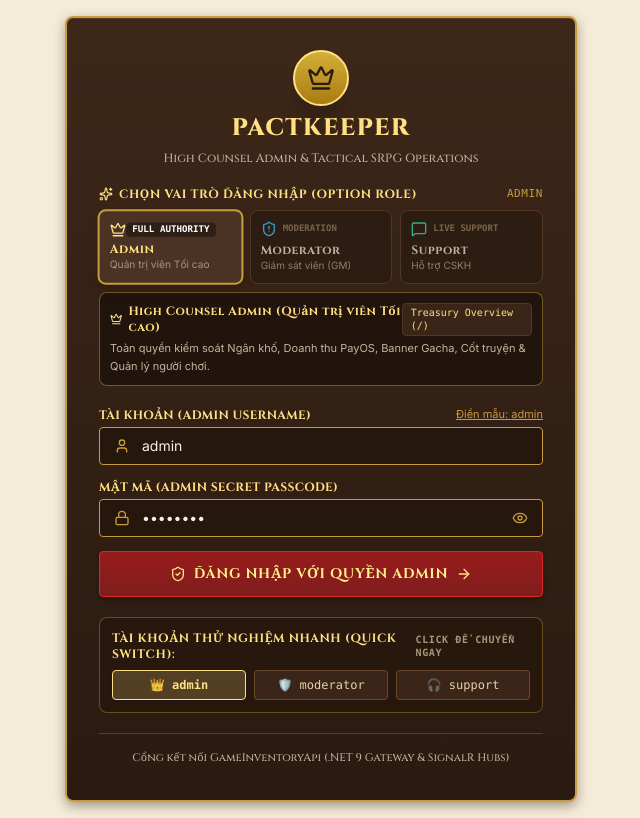
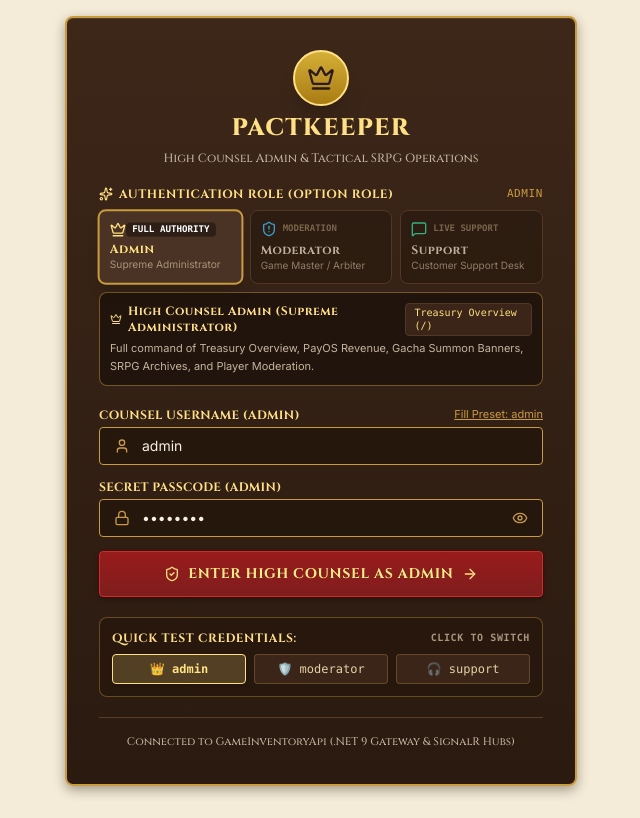
Before and after one commit to VHoangThang2004/Admin_Pactkeeper, a React (Vite) app: page /login in a window 1280 px wide. Shown: the whole page, without its empty margins (319-959 px from the left). Built offline with nearby package versions, Linux system fonts and the light colour scheme; no server answers.

Commit message:
chore(i18n): enforce 100% English language across all website UI components and currency formatting

```diff
--- a/src/pages/DashboardOverview.tsx
+++ b/src/pages/DashboardOverview.tsx
@@ -363,7 +363,7 @@ export const DashboardOverview: React.FC<DashboardOverviewProps> = ({ role = 'Ad
             <div className="flex items-center gap-2.5 mt-1.5">
               <Coins className="w-6 h-6 text-[#f59e0b]" />
               <span className="text-2xl md:text-3xl font-extrabold font-mono text-[#ffe082]">
-                {totalRevenue.toLocaleString()} VNĐ
+                {totalRevenue.toLocaleString()} VND
               </span>
             </div>
           </div>
--- a/src/pages/Login.tsx
+++ b/src/pages/Login.tsx
@@ -12,7 +12,7 @@ type SelectableRole = 'Admin' | 'Moderator' | 'Support';
 interface RoleConfig {
   id: SelectableRole;
   label: string;
-  vietnameseLabel: string;
+  roleSubtitle: string;
   icon: React.ElementType;
   badgeText: string;
   landingPath: string;
@@ -28,7 +28,7 @@ const ROLE_CONFIGS: Record<SelectableRole, RoleConfig> = {
   Admin: {
     id: 'Admin',
     label: 'High Counsel Admin',
-    vietnameseLabel: 'Quản trị viên Tối cao',
+    roleSubtitle: 'Supreme Administrator',
     icon: Crown,
     badgeText: 'FULL AUTHORITY',
     landingPath: 'Treasury Overview (/)',
@@ -37,12 +37,12 @@ const ROLE_CONFIGS: Record<SelectableRole, RoleConfig> = {
     themeColor: '#ffe082',
     activeBg: 'bg-[#4a3324]',
     activeBorder: 'border-[#c89b3c]',
-    scopeSummary: 'Toàn quyền kiểm soát Ngân khố, Doanh thu PayOS, Banner Gacha, Cốt truyện & Quản lý người chơi.',
+    scopeSummary: 'Full command of Treasury Overview, PayOS Revenue, Gacha Summon Banners, SRPG Archives, and Player Moderation.',
   },
   Moderator: {
     id: 'Moderator',
     label: 'Realm Moderator',
-    vietnameseLabel: 'Giám sát viên (GM)',
+    roleSubtitle: 'Game Master / Arbiter',
     icon: ShieldAlert,
     badgeText: 'MODERATION',
     landingPath: 'Heroes & Players (/players)',
@@ -51,12 +51,12 @@ const ROLE_CONFIGS: Record<SelectableRole, RoleConfig> = {
     themeColor: '#38bdf8',
     activeBg: 'bg-[#0c4a6e]/50',
     activeBorder: 'border-[#0284c7]',
-    scopeSummary: 'Giám sát & kiểm duyệt người chơi, Tra cứu hồ sơ, Xử lý kỷ luật Khóa / Mở khóa tài khoản (Ban/Unban).',
+    scopeSummary: 'Inspect active player profiles, review telemetry presence, enforce disciplinary Account Ban / Unban actions.',
   },
   Support: {
     id: 'Support',
     label: 'Counsel Herald',
-    vietnameseLabel: 'Hỗ trợ CSKH',
+    roleSubtitle: 'Customer Support Desk',
     icon: MessageSquare,
     badgeText: 'LIVE SUPPORT',
     landingPath: 'Counsel Board (/support)',
@@ -65,7 +65,7 @@ const ROLE_CONFIGS: Record<SelectableRole, RoleConfig> = {
     themeColor: '#34d399',
     activeBg: 'bg-[#064e3b]/50',
     activeBorder: 'border-[#10b981]',
-    scopeSummary: 'Trực tổng đài hỗ trợ người chơi thời gian thực qua SignalR WebSocket, xem hồ sơ người chơi chế độ chỉ đọc.',
+    scopeSummary: 'Operate two-way real-time player chat desk via SignalR WebSockets and inspect traveler profiles in read-only mode.',
   },
 };
 
@@ -209,7 +209,7 @@ export const Login: React.FC<LoginProps> = ({ onLoginSuccess }) => {
           setError(`Authentication failed with status code ${status}.`);
         }
       } else {
-        setError(`Unable to connect to Realm Gateway. (Demo: admin/admin123, moderator/mod123, support/support123).`);
+        setError(`Unable to connect to Realm Gateway. (Demo credentials: admin/admin123, moderator/mod123, support/support123).`);
       }
     } finally {
       setLoading(false);
@@ -238,7 +238,7 @@ export const Login: React.FC<LoginProps> = ({ onLoginSuccess }) => {
           <div className="flex items-center justify-between text-xs font-bold font-cinzel text-[#ffe082] uppercase tracking-wider">
             <span className="flex items-center gap-1.5">
               <Sparkles className="w-3.5 h-3.5 text-[#ffe082]" />
-              CHỌN VAI TRÒ ĐĂNG NHẬP (OPTION ROLE)
+              AUTHENTICATION ROLE (OPTION ROLE)
             </span>
             <span className="text-[11px] font-mono font-normal text-[#c89b3c]">
               {selectedRole.toUpperCase()}
@@ -283,7 +283,7 @@ export const Login: React.FC<LoginProps> = ({ onLoginSuccess }) => {
                       {cfg.id}
                     </p>
                     <p className="text-[10px] text-[#a8957c] font-sans truncate">
-                      {cfg.vietnameseLabel}
+                      {cfg.roleSubtitle}
                     </p>
                   </div>
                 </button>
@@ -296,7 +296,7 @@ export const Login: React.FC<LoginProps> = ({ onLoginSuccess }) => {
             <div className="flex items-center justify-between">
               <span className="font-cinzel font-bold text-xs flex items-center gap-1.5" style={{ color: activeConfig.themeColor }}>
                 <ActiveIcon className="w-3.5 h-3.5" />
-                {activeConfig.label} ({activeConfig.vietnameseLabel})
+                {activeConfig.label} ({activeConfig.roleSubtitle})
               </span>
               <span className="text-[10px] font-mono text-[#ffe082] bg-[#3a2518] px-2 py-0.5 rounded border border-[#523725]">
                 {activeConfig.landingPath}
@@ -313,7 +313,7 @@ export const Login: React.FC<LoginProps> = ({ onLoginSuccess }) => {
           <div className="p-3.5 rounded-lg bg-[#7f1d1d] border-2 border-[#ef4444] text-[#fca5a5] text-xs leading-relaxed flex items-start gap-2.5 shadow-xl animate-bounce">
             <XCircle className="w-4 h-4 text-[#f87171] shrink-0 mt-0.5" />
             <div>
-              <p className="font-bold font-cinzel text-[#ffe082] text-xs uppercase">XÁC THỰC KHÔNG THÀNH CÔNG</p>
+              <p className="font-bold font-cinzel text-[#ffe082] text-xs uppercase">AUTHENTICATION FAILED</p>
               <p className="mt-0.5 font-serif text-[#fca5a5]">{error}</p>
             </div>
           </div>
@@ -324,7 +324,7 @@ export const Login: React.FC<LoginProps> = ({ onLoginSuccess }) => {
           <div>
             <div className="flex items-center justify-between mb-1">
               <label className="text-xs font-bold font-cinzel text-[#ffe082] uppercase tracking-wide">
-                Tài Khoản ({activeConfig.id} Username)
+                Counsel Username ({activeConfig.id})
               </label>
               <button
                 type="button"
@@ -334,7 +334,7 @@ export const Login: React.FC<LoginProps> = ({ onLoginSuccess }) => {
                 }}
                 className="text-[11px] text-[#c89b3c] hover:text-[#ffe082] underline font-sans"
               >
-                Điền mẫu: {activeConfig.defaultUsername}
+                Fill Preset: {activeConfig.defaultUsername}
               </button>
             </div>
             <div
@@ -351,7 +351,7 @@ export const Login: React.FC<LoginProps> = ({ onLoginSuccess }) => {
                   if (usernameError) setUsernameError(null);
                   if (error) setError(null);
                 }}
-                placeholder={`Nhập username (${activeConfig.defaultUsername})`}
+                placeholder={`Enter username (${activeConfig.defaultUsername})`}
                 className="bg-transparent border-none outline-none w-full text-sm text-[#f7f1e1] placeholder-[#9a8264] font-sans"
               />
             </div>
@@ -361,7 +361,7 @@ export const Login: React.FC<LoginProps> = ({ onLoginSuccess }) => {
           {/* Password Field */}
           <div>
             <label className="text-xs font-bold font-cinzel text-[#ffe082] block mb-1 uppercase tracking-wide">
-              Mật Mã ({activeConfig.id} Secret Passcode)
+              Secret Passcode ({activeConfig.id})
             </label>
             <div
               className={`flex items-center gap-3 bg-[#26170d] border rounded px-3.5 py-2 text-sm text-[#f7f1e1] transition-colors ${
@@ -377,7 +377,7 @@ export const Login: React.FC<LoginProps> = ({ onLoginSuccess }) => {
                   if (passwordError) setPasswordError(null);
                   if (error) setError(null);
                 }}
-                placeholder={`Nhập mật khẩu (${activeConfig.defaultPasscode})`}
+                placeholder={`Enter secret passcode (${activeConfig.defaultPasscode})`}
                 className="bg-transparent border-none outline-none w-full text-sm text-[#f7f1e1] placeholder-[#9a8264] font-sans"
               />
               <button
@@ -399,7 +399,7 @@ export const Login: React.FC<LoginProps> = ({ onLoginSuccess }) => {
             className="w-full py-3 rounded crimson-badge font-bold font-cinzel text-xs md:text-sm uppercase tracking-wider flex items-center justify-center gap-2 shadow-lg hover:brightness-110 active:scale-[0.99] transition-all disabled:opacity-50 mt-2"
           >
             <ShieldCheck className="w-4 h-4 text-[#ffe082]" />
-            {loading ? 'Đang xác thực quyền hạn...' : `ĐĂNG NHẬP VỚI QUYỀN ${selectedRole.toUpperCase()}`}
+            {loading ? 'Authenticating Credentials...' : `ENTER HIGH COUNSEL AS ${selectedRole.toUpperCase()}`}
             <ArrowRight className="w-4 h-4 text-[#ffe082]" />
           </button>
         </form>
@@ -407,8 +407,8 @@ export const Login: React.FC<LoginProps> = ({ onLoginSuccess }) => {
         {/* Quick 1-Click Role Switcher & Reference */}
         <div className="bg-[#26170d]/80 border border-[#c89b3c]/40 rounded-lg p-3 space-y-2 text-xs text-[#d5c7b3]">
           <p className="font-cinzel font-bold text-[#ffe082] text-xs uppercase tracking-wider flex items-center justify-between">
-            <span>Tài khoản thử nghiệm nhanh (Quick Switch):</span>
-            <span className="text-[10px] font-mono text-[#a8957c]">Click để chuyển ngay</span>
+            <span>Quick Test Credentials:</span>
+            <span className="text-[10px] font-mono text-[#a8957c]">Click to Switch</span>
           </p>
           <div className="grid grid-cols-3 gap-2 text-xs font-mono">
             <button
@@ -449,7 +449,7 @@ export const Login: React.FC<LoginProps> = ({ onLoginSuccess }) => {
 
         <div className="text-center border-t border-[#593d29] pt-2.5">
           <span className="text-[11px] text-[#c4b49e] font-serif">
-            Cổng kết nối GameInventoryApi (.NET 9 Gateway & SignalR Hubs)
+            Connected to GameInventoryApi (.NET 9 Gateway & SignalR Hubs)
           </span>
         </div>
       </div>
--- a/src/pages/PaymentManagement.tsx
+++ b/src/pages/PaymentManagement.tsx
@@ -10,7 +10,7 @@ import { Gem, CheckCircle2, Clock, XCircle, TrendingUp, Package, RefreshCw, Inbo
  * and store currency (Gem) top-up packs.
  *
  * Features:
- * - Real-time financial summary (total revenue in VNĐ, completed count, active packs)
+ * - Real-time financial summary (total revenue in VND, completed count, active packs)
  * - PayOS transaction audit table with status indicators (PAID, PENDING, CANCELLED)
  * - In-game store pack configuration (toggle pack availability status)
  * - Adheres to medieval fantasy visual style with accessible font sizes (min 12px)
@@ -105,7 +105,7 @@ export const PaymentManagement: React.FC = () => {
             TOTAL TREASURY REVENUE
           </p>
           <h3 className="text-2xl font-extrabold text-[#ffe082] mt-1 font-mono">
-            {totalPaidRevenue.toLocaleString()} VNĐ
+            {totalPaidRevenue.toLocaleString()} VND
           </h3>
           <span className="text-xs text-[#34d399] flex items-center gap-1 mt-1.5 font-serif">
             <TrendingUp className="w-3.5 h-3.5" /> payOS Gateway Active
@@ -220,7 +220,7 @@ export const PaymentManagement: React.FC = () => {
               <tr>
                 <th className="py-3.5 px-5">Order Code</th>
                 <th className="py-3.5 px-5">Player Account</th>
-                <th className="py-3.5 px-5">Amount (VNĐ)</th>
+                <th className="py-3.5 px-5">Amount (VND)</th>
                 <th className="py-3.5 px-5">Store Gem Pack</th>
                 <th className="py-3.5 px-5">Created At</th>
                 <th className="py-3.5 px-5 text-right">Status</th>
@@ -233,12 +233,12 @@ export const PaymentManagement: React.FC = () => {
                   <tr key={ord.id} className="hover:bg-[#efe5cd] transition-colors">
                     <td className="py-4 px-5 font-mono text-[#b45309] font-bold">#{ord.orderCode}</td>
                     <td className="py-4 px-5">
-                      <span className="font-mono text-[#3a2518] font-semibold text-xs">
+                       <span className="font-mono text-[#3a2518] font-semibold text-xs">
                         Ref #{ord.playerId.slice(-6).toUpperCase()}
                       </span>
                     </td>
                     <td className="py-4 px-5 font-bold font-mono text-[#15803d]">
-                      {ord.amount?.toLocaleString()} VNĐ
+                      {ord.amount?.toLocaleString()} VND
                     </td>
                     <td className="py-4 px-5">
                       <span className="font-bold text-[#3a2518] flex items-center gap-1.5 font-cinzel text-xs">
```
